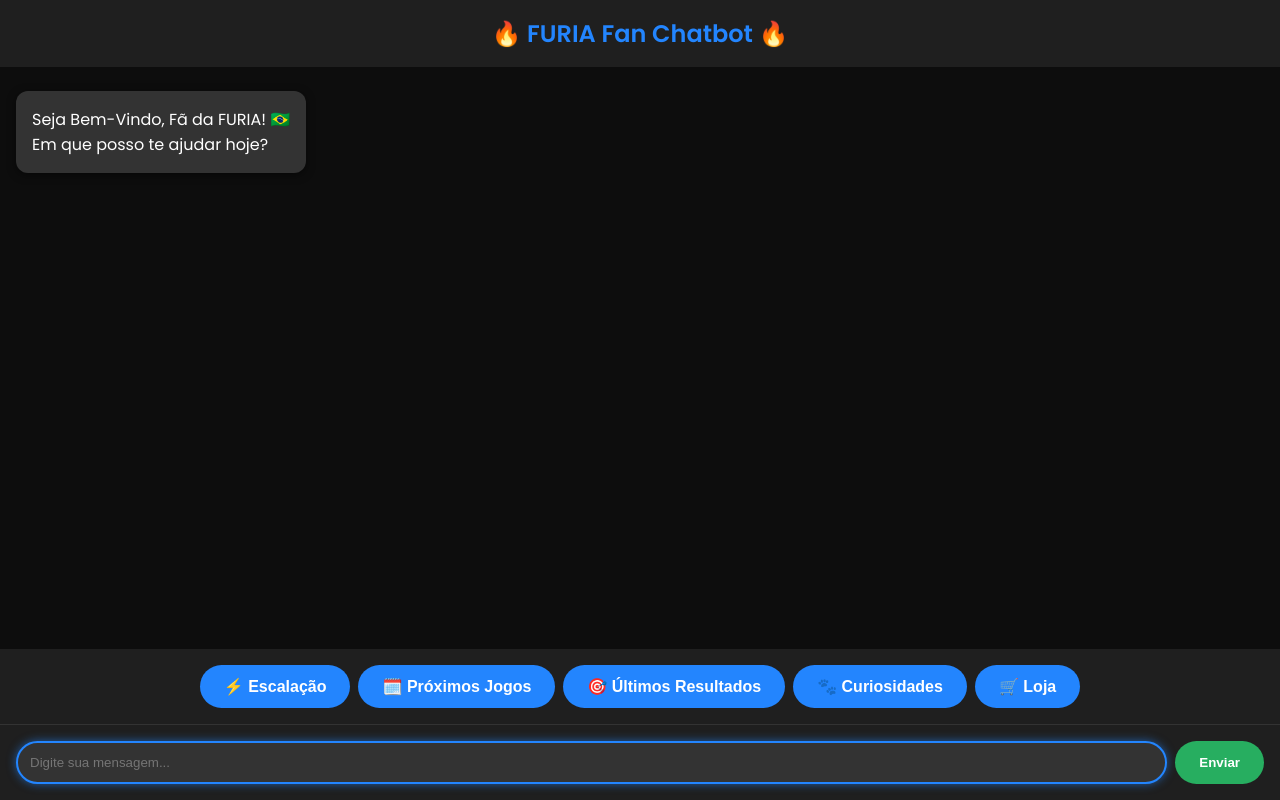
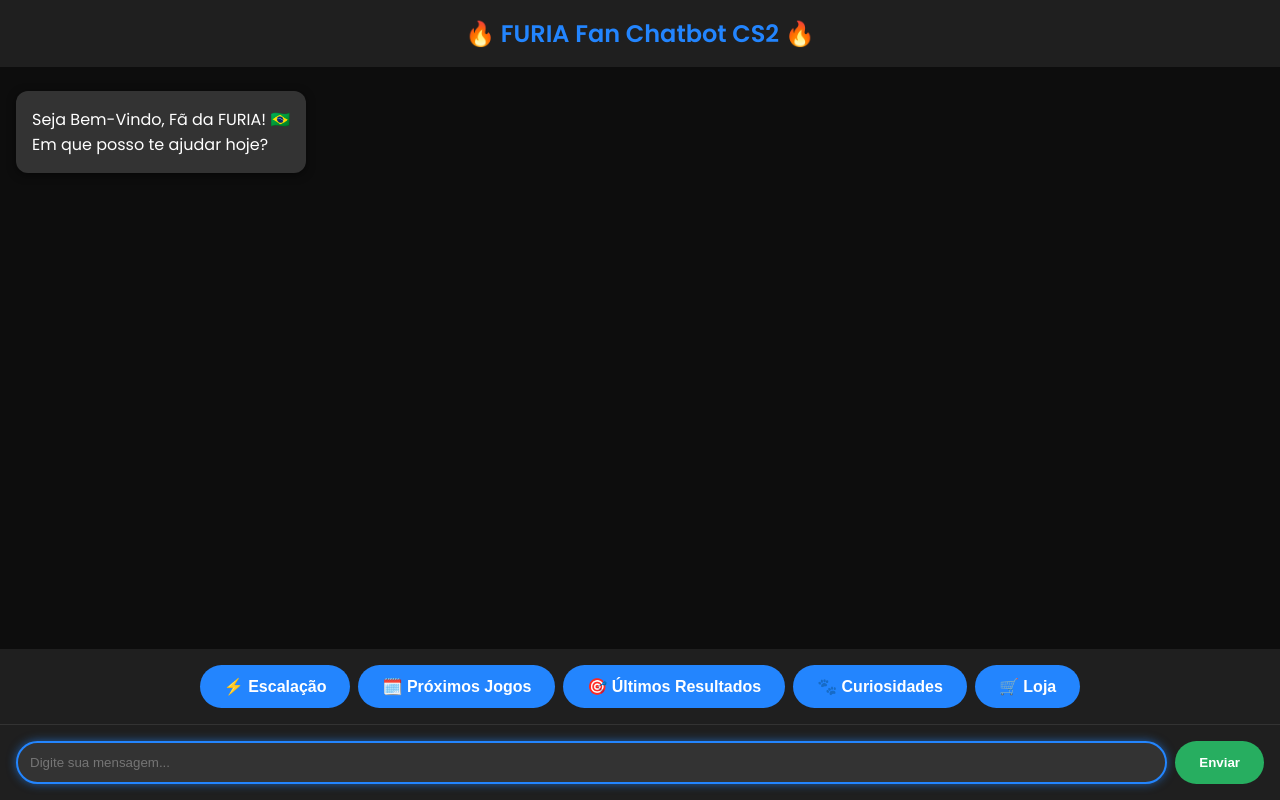
Before and after one commit to MatheusAvallone/furia-chatbot, a plain HTML site: page index.html in a window 1280 px wide. Drawn offline with Linux system fonts and the light colour scheme.

Commit message:
Alterando o título do chat bot

```diff
--- a/index.html
+++ b/index.html
@@ -10,7 +10,7 @@
 </head>
 <body>
 
-<header>🔥 FURIA Fan Chatbot 🔥</header>
+<header>🔥 FURIA Fan Chatbot CS2 🔥</header>
 
 <div id="chat">
     <div class="message bot">Seja Bem-Vindo, Fã da FURIA! 🇧🇷<br>Em que posso te ajudar hoje?</div>
```
